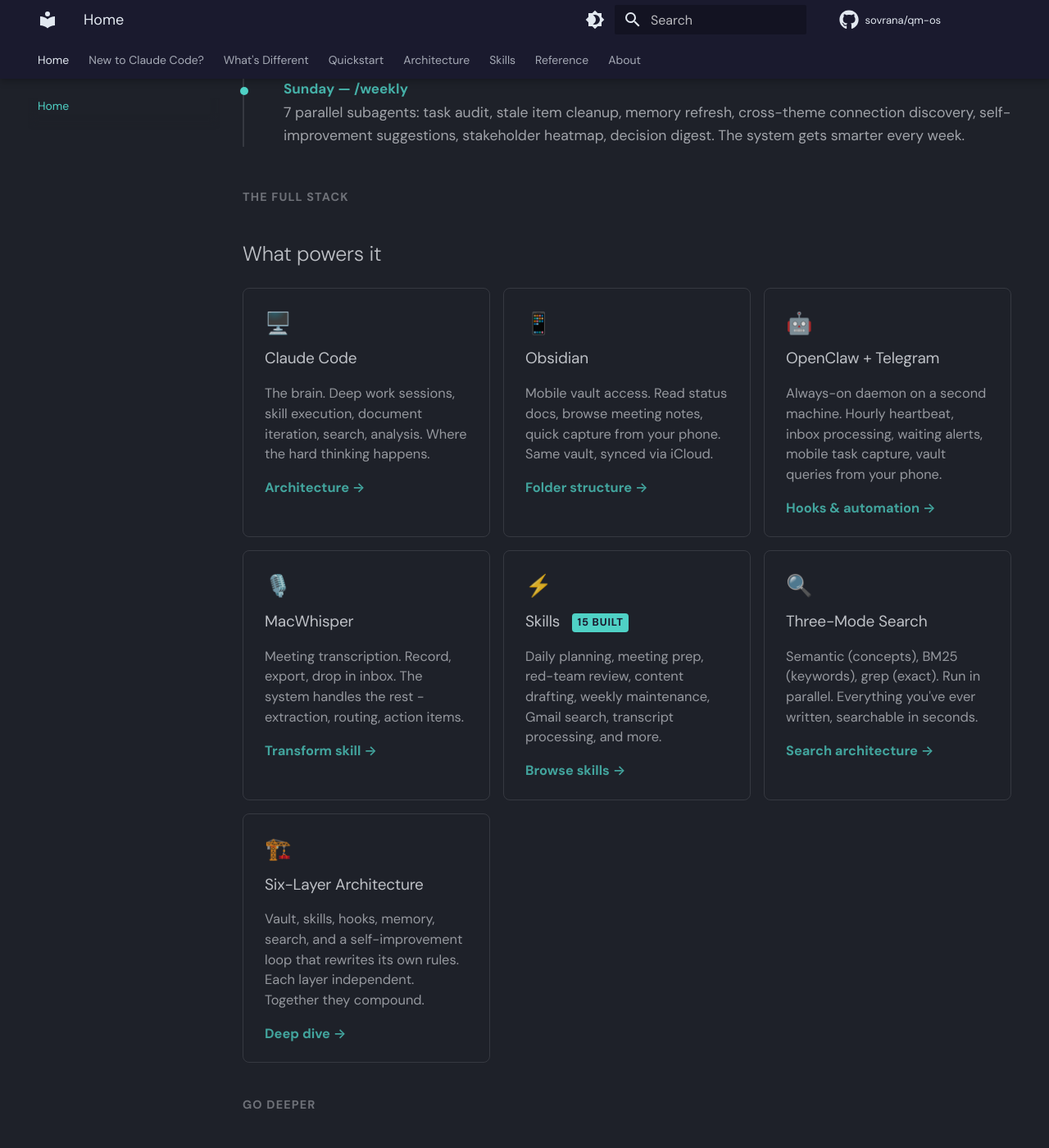
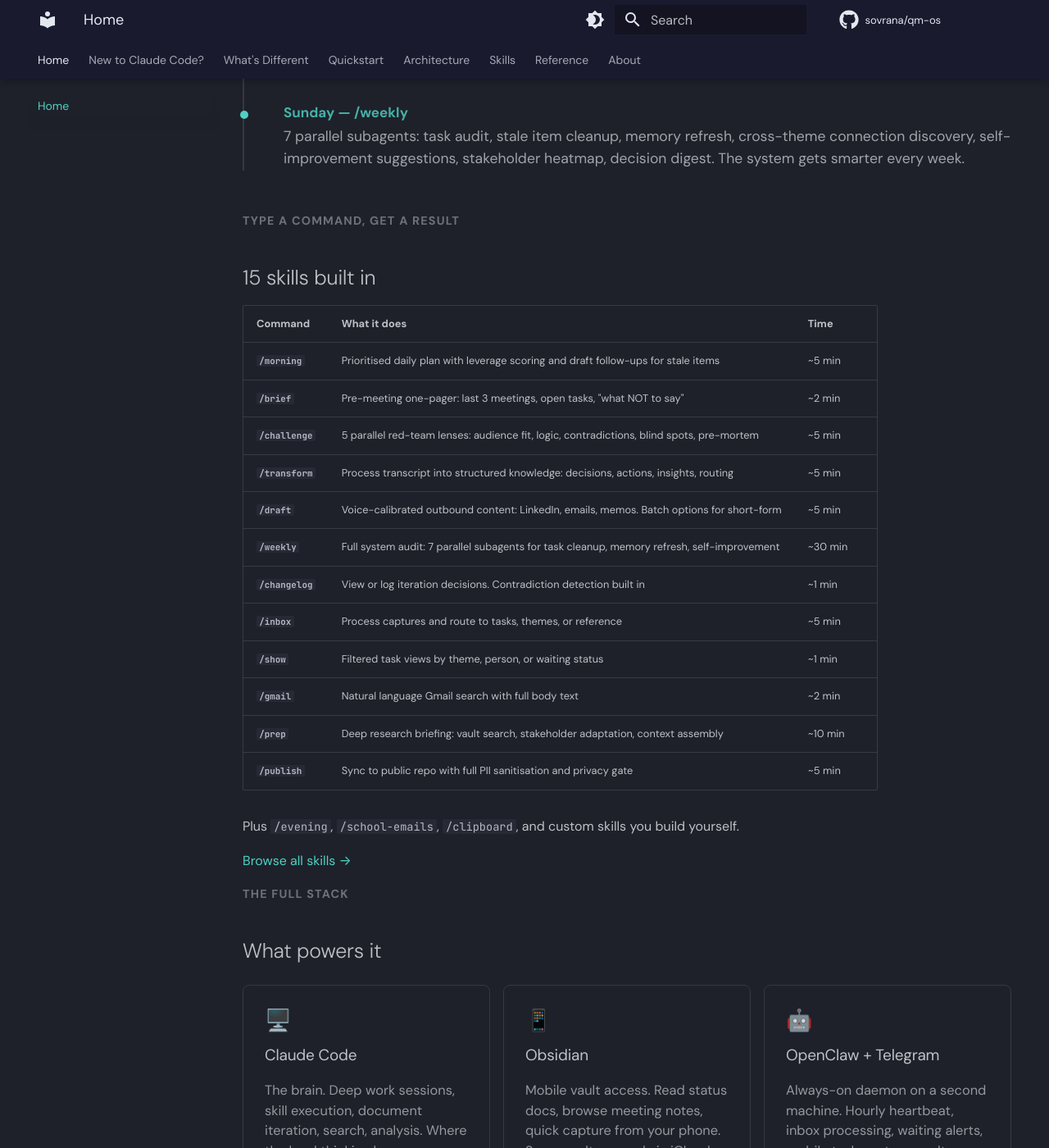
Before and after one commit to sovrana/qm-os, an MkDocs documentation site: the page built from docs/index.md, in a window 1280 px wide and 1400 px high, scrolled down 4333 px. Shown: the whole window at 82% size. Built offline with MkDocs 1.6.1 and Material for MkDocs 9.7.7, drawn with Linux system fonts in a browser that asks for light colours; comment, search, counter and statistics services are not loaded; some of the changed text lies outside the part shown.

Commit message:
Add skills showcase table and strengthen credentials from LinkedIn
- Added full skills table (12 commands with descriptions and runtimes)
  between timeline and tech stack sections on homepage
- Updated About page: McKinsey (11yr), Lloyds CEO, Harvard MBA with
  Distinction, engineering degree - replacing vague "15 years in
  operational architecture"
- Homepage intro: named Warburg Pincus + McKinsey/Lloyds specifically

Co-Authored-By: Claude Opus 4.6 <noreply@anthropic.com>

```diff
--- a/docs/index.md
+++ b/docs/index.md
@@ -165,6 +165,29 @@ Auto-commit to git. Search reindexes. Nothing lost. Telegram: evening summary. 5
 </div>
 </div>
 
+<p class="section-label">Type a command, get a result</p>
+
+## 15 skills built in
+
+| Command | What it does | Time |
+|---------|-------------|------|
+| **`/morning`** | Prioritised daily plan with leverage scoring and draft follow-ups for stale items | ~5 min |
+| **`/brief`** | Pre-meeting one-pager: last 3 meetings, open tasks, "what NOT to say" | ~2 min |
+| **`/challenge`** | 5 parallel red-team lenses: audience fit, logic, contradictions, blind spots, pre-mortem | ~5 min |
+| **`/transform`** | Process transcript into structured knowledge: decisions, actions, insights, routing | ~5 min |
+| **`/draft`** | Voice-calibrated outbound content: LinkedIn, emails, memos. Batch options for short-form | ~5 min |
+| **`/weekly`** | Full system audit: 7 parallel subagents for task cleanup, memory refresh, self-improvement | ~30 min |
+| **`/changelog`** | View or log iteration decisions. Contradiction detection built in | ~1 min |
+| **`/inbox`** | Process captures and route to tasks, themes, or reference | ~5 min |
+| **`/show`** | Filtered task views by theme, person, or waiting status | ~1 min |
+| **`/gmail`** | Natural language Gmail search with full body text | ~2 min |
+| **`/prep`** | Deep research briefing: vault search, stakeholder adaptation, context assembly | ~10 min |
+| **`/publish`** | Sync to public repo with full PII sanitisation and privacy gate | ~5 min |
+
+Plus `/evening`, `/school-emails`, `/clipboard`, and custom skills you build yourself.
+
+[Browse all skills →](skills/morning.md)
+
 <p class="section-label">The full stack</p>
 
 ## What powers it
```
Also changed, not shown: other parts of docs/index.md (+1 -1 lines), docs/about.md (+2 -2 lines).
